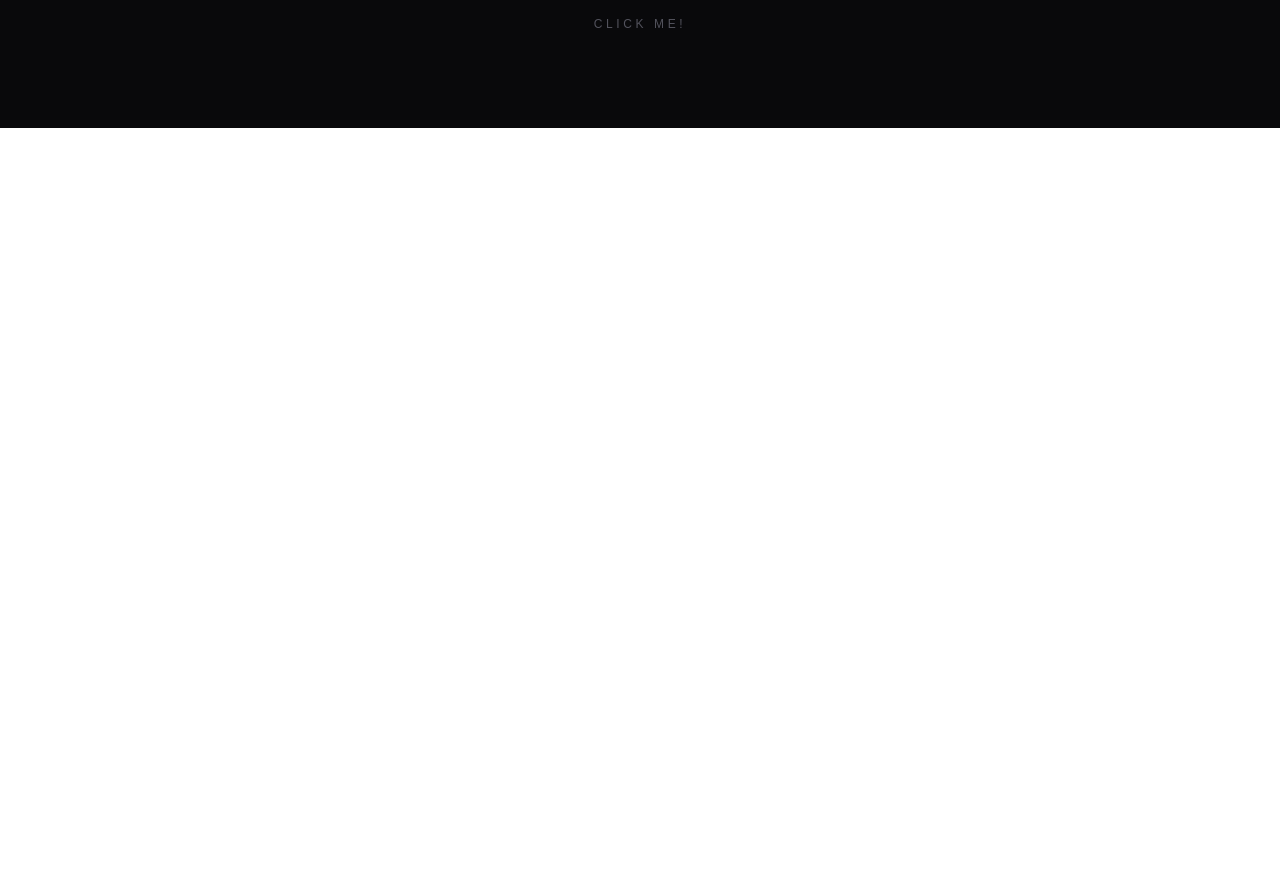
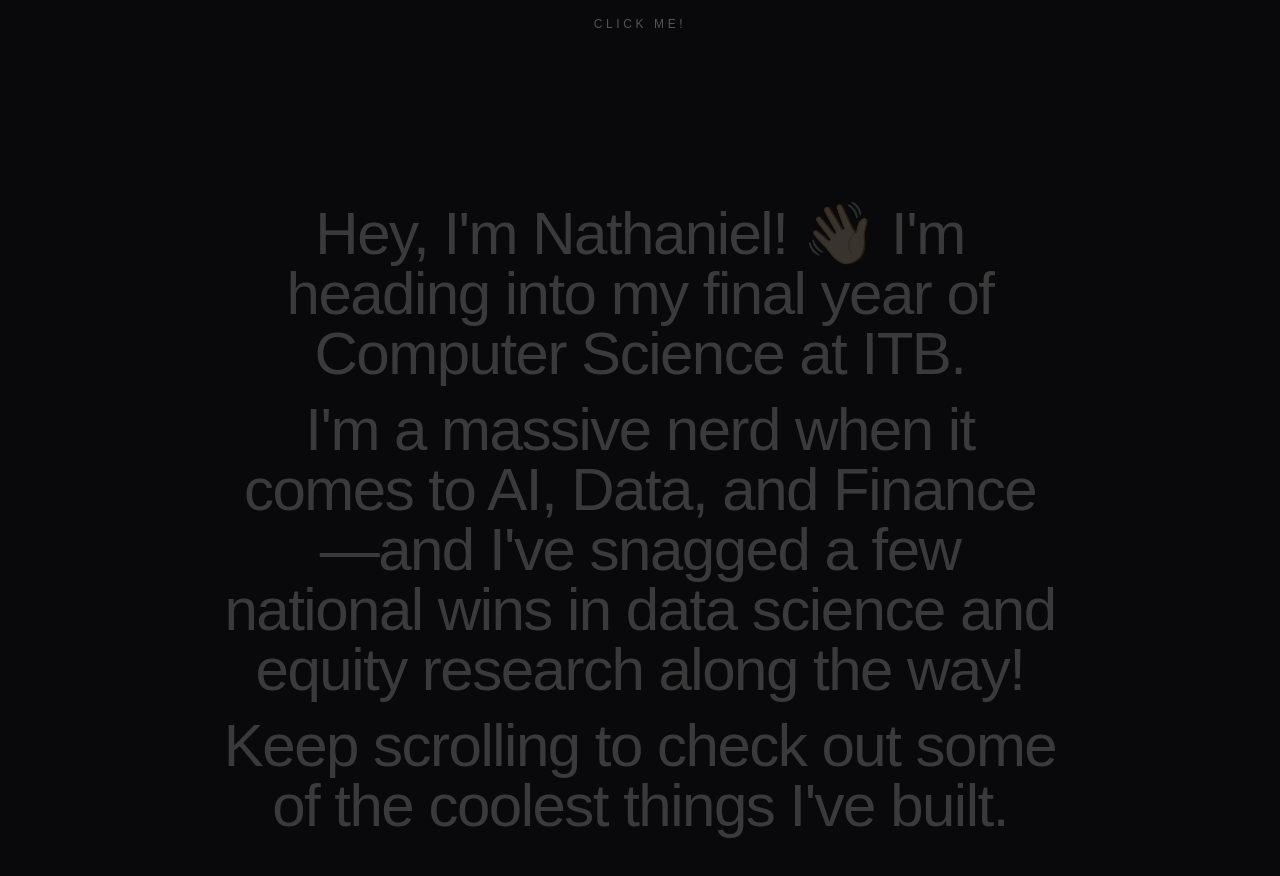
Before and after one commit to NathanielJR-git/nathanieljr-portfolio-web, a Next.js app in the folder web/nathanieljr-web/: page / in a window 1280 px wide. Shown: the part 860-1736 px from the top of the page. Before the commit the page ends 988 px from the top, so only its background shows below. Built offline with nearby package versions, Linux system fonts and the light colour scheme.

Commit message:
feat: add intro parallax component

```diff
--- a/web/nathanieljr-web/app/page.tsx
+++ b/web/nathanieljr-web/app/page.tsx
@@ -3,6 +3,7 @@
 import { useState } from "react"
 import { Navbar } from "@/components/navbar"
 import { Hero } from "@/components/hero"
+import { Intro } from "@/components/intro"
 import { NateBotOverlay } from "@/components/natebot-overlay"
 
 export default function Page() {
@@ -11,8 +12,12 @@ export default function Page() {
   return (
     <main className="relative min-h-screen bg-zinc-950">
 
-      <Navbar onChatbotClick={() => setIsNateBotOpen(true)} />
+      {/* Wrapper z-50 memastikan Navbar selalu di atas lapisan Hero & Intro saat di-scroll */}
+      <div className="relative z-50">
+        <Navbar onChatbotClick={() => setIsNateBotOpen(true)} />
+      </div>
 
+      {/* Hero Section */}
       <Hero />
 
       {/* Bottom Section Label */}
@@ -21,6 +26,9 @@ export default function Page() {
           Click Me!
         </h2>
       </section>
+
+      {/* Intro Section */}
+      <Intro />
 
       {/* NateBot Overlay */}
       <NateBotOverlay
--- /dev/null
+++ b/web/nathanieljr-web/components/intro.jsx
@@ -0,0 +1,66 @@
+"use client"
+
+import { useRef } from "react"
+import gsap from "gsap"
+import { useGSAP } from "@gsap/react"
+import { ScrollTrigger } from "gsap/ScrollTrigger"
+
+gsap.registerPlugin(ScrollTrigger)
+
+export function Intro() {
+  const containerRef = useRef(null)
+
+  useGSAP(
+    () => {
+      const texts = gsap.utils.toArray('.intro-text')
+
+      // One timeline
+      const tl = gsap.timeline({
+        scrollTrigger: {
+          trigger: containerRef.current,
+          start: "top top",
+          end: "bottom bottom",
+          scrub: 1,
+        },
+      })
+
+      // Animation for each sentence
+      texts.forEach((text, i) => {
+        // Light text up
+        tl.to(text, {
+          color: "rgba(255, 255, 255, 1)",
+          duration: 1,
+          ease: "power1.inOut"
+        })
+
+        // If not last line, decrease opacity
+        if (i !== texts.length - 1) {
+          tl.to(text, {
+            color: "rgba(255, 255, 255, 0.3)",
+            duration: 0.8,
+            ease: "power1.inOut"
+          }, "+=0.5")
+        }
+      })
+    },
+    { scope: containerRef }
+  )
+
+  return (
+    <section ref={containerRef} className="h-[300vh]">
+      <div className="sticky top-0 h-screen w-full flex flex-col items-center justify-center overflow-hidden">
+        <div className="max-w-4xl px-6 text-center">
+          <p className="intro-text text-3xl md:text-6xl font-medium tracking-tight text-white/20 mb-4 block">
+            {"Hey, I'm Nathaniel! 👋🏻 I'm heading into my final year of Computer Science at ITB."}
+          </p>
+          <p className="intro-text text-3xl md:text-6xl font-medium tracking-tight text-white/20 mb-4 block">
+            {"I'm a massive nerd when it comes to AI, Data, and Finance—and I've snagged a few national wins in data science and equity research along the way!"}
+          </p>
+          <p className="intro-text text-3xl md:text-6xl font-medium tracking-tight text-white/20 mb-4 block">
+            {"Keep scrolling to check out some of the coolest things I've built."}
+          </p>
+        </div>
+      </div>
+    </section>
+  )
+}
```
